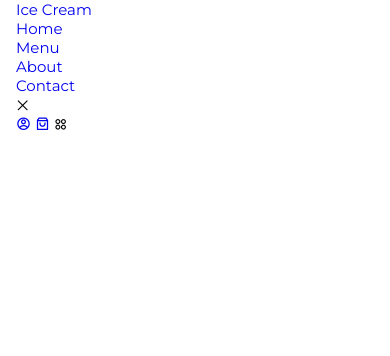
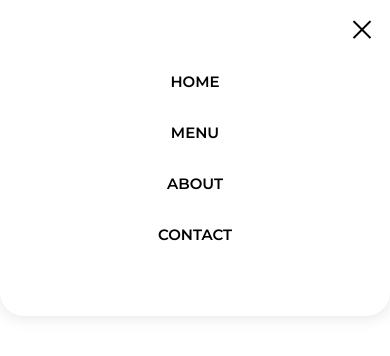
Before and after one commit to LeinadAlberto/Tasty-Ice-Cream-Landing-Page-Using-HTML-CSS-JS, a plain HTML site: page index.html in a window 390 px wide. Both pictures are taken after a click on the button "Toggle menu". Drawn offline with nearby package versions, Linux system fonts and the light colour scheme; a web font is replaced by a local one.

Commit message:
CSS for Header and Navigation Section, completed

```diff
--- a/assets/css/styles.css
+++ b/assets/css/styles.css
@@ -79,19 +79,110 @@ img {
 }
 
 /*=============== HEADER & NAV ===============*/
+.header {
+	position: fixed;
+	width: 100%;
+	top: 0;
+	left: 0;
+	background: var(--black-color);
+	transition: background-color 0.4s, box-shadow 0.4s;
+	z-index: 100;
+}
 
+.nav {
+	position: relative;
+	height: var(--header-height);
+	display: flex;
+	justify-content: space-between;
+	align-items: center;
+}
+
+.nav__logo {
+	color: var(--white-color);
+	font-family: var(--second-font);
+	text-transform: uppercase;
+	transition: color 0.4s;
+}
+
+.nav__actions {
+	display: flex;
+	align-items: center;
+	column-gap: 0.5rem;
+}
+
+.nav__action,
+.nav__toggle {
+	font-size: 1.5rem;
+	color: var(--white-color);
+	cursor: pointer;
+	transition: color 0.4s;
+}
 
 /* Navigation for mobile devices */
+@media (width < 1150px) {
+	.nav__menu {
+		position: fixed;
+		top: -120%;
+		left: 0;
+		width: 100%;
+		background-color: var(--white-color);
+		box-shadow: 0 2px 16px hsla(0, 0%, 0%, 0.1);
+		border-radius: 0 0 1.5rem 1.5rem;
+		padding-block: 4rem;
+		z-index: 100;
+		transition: top 0.4s;
+	}
+}
 
+.nav__list {
+	text-align: center;
+	display: flex;
+	flex-direction: column;
+	row-gap: 1rem;
+}
+
+.nav__link {
+	display: inline-block;
+	color: var(--black-color);
+	font-weight: 600;
+	text-transform: uppercase;
+	padding: 0.5rem 0.75rem;
+	border-radius: 4rem;
+	transition: background-color 0.4s;
+}
+
+.nav__link:hover {
+	background-color: var(--cream-color);
+}
+
+.nav__close {
+	position: absolute;
+	color: var(--black-color);
+	top: 1rem;
+	right: 1rem;
+	font-size: 1.5rem;
+	cursor: pointer;
+}
 
 /* Show menu */
-
+.show-menu {
+	top: 0;
+}
 
 /* Active link */
-
+.active__link {
+	background-color: var(--cream-color);
+}
 
 /* Change header styles */
+.scroll-header {
+	background-color: var(--white-color);
+	box-shadow: 0 2px 16px hsla(0, 0%, 0%, 0.1);
+}
 
+.scroll-header :is(.nav__logo, .nav__action, .nav__toggle) {
+	color: var(--black-color);
+}
 
 /*=============== HOME ===============*/
 
@@ -110,6 +201,35 @@ img {
 
 
 /* For large devices <> */
+@media (width >= 1150px) {
+	.container {
+		margin-inline: auto;
+	}
 
+	.nav {
+		height: calc(var(--header-height) + 2rem);
+	}
+
+	.nav__toggle,
+	.nav__close {
+    	display: none;
+  	}
+
+	.nav__list {
+		flex-direction: row;
+		column-gap: 2rem;
+		background-color: var(--white-color);
+		padding: 0.5rem 0.75rem;
+		border-radius: 4rem;
+  	}
+
+	.nav__actions {
+		column-gap: 1.5rem;
+	}
+
+	.nav__action {
+		font-size: 2rem;
+	}
+}
 
 /* For taller devices <> */
--- a/assets/js/main.js
+++ b/assets/js/main.js
@@ -1,11 +1,42 @@
 /*=============== SHOW MENU ===============*/
+const navMenu = document.getElementById('nav-menu'),
+      navToggle = document.getElementById('nav-toggle'),
+      navClose = document.getElementById('nav-close')
 
+/* Show menu */
+if (navToggle) {
+    navToggle.addEventListener('click', () => {
+        navMenu.classList.add('show-menu')
+    })
+}
+
+/* Hide menu */
+if (navClose) {
+    navClose.addEventListener('click', () => {
+        navMenu.classList.remove('show-menu')
+   })
+}
 
 /*=============== REMOVE MENU MOBILE ===============*/
+const navLink = document.querySelectorAll('.nav__link')
 
+const linkAction = () => {
+    const navMenu = document.getElementById('nav-menu')
+   // When we click on each nav__link, we remove the show-menu class
+   navMenu.classList.remove('show-menu')
+}
+
+navLink.forEach(n => n.addEventListener('click', linkAction))
 
 /*=============== CHANGE HEADER STYLES ===============*/
+const scrollHeader = () => {
+   const header = document.getElementById('header')
+   // Add the .scroll-header class if the bottom scroll of the viewport is greater than 50
+   this.scrollY >= 50 ? header.classList.add('scroll-header')
+                      : header.classList.remove('scroll-header')
+}
 
+window.addEventListener('scroll', scrollHeader)
 
 /*=============== SWIPER HOME ===============*/
 
```
